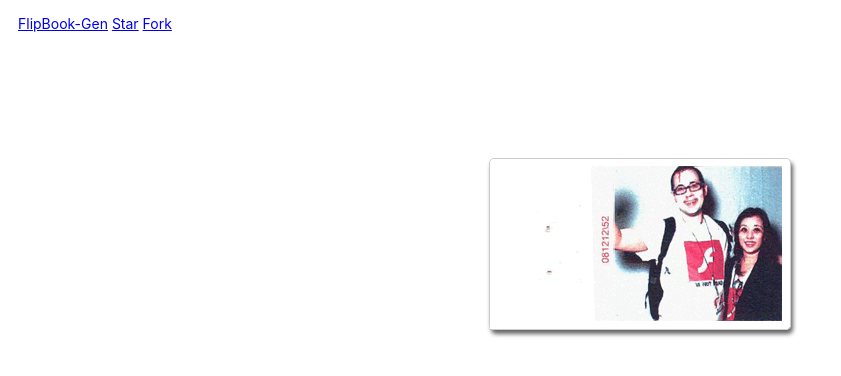
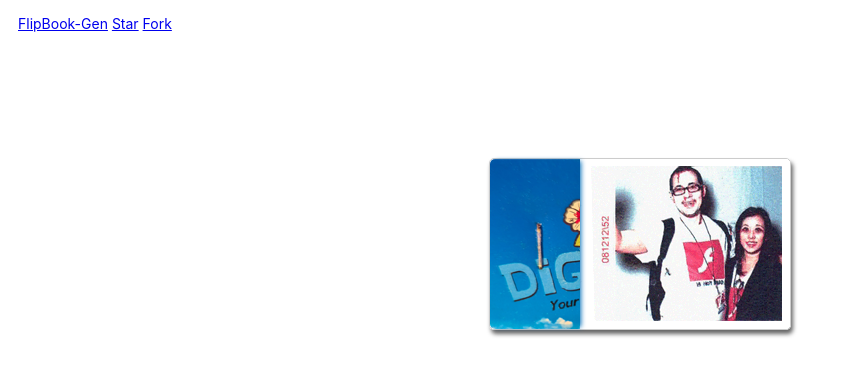
Before and after one commit to nuxy/flip-book-gen, a plain HTML site: page index.html in a window 1280 px wide. In both pictures the pointer is over the element 535 px from the left and 244 px from the top of the page. Shown: the whole page, without its empty margins (0-841 px from the left). Drawn offline with Linux system fonts and the light colour scheme.

Commit message:
Added custom cover & corner image

```diff
--- a/css/demo.css
+++ b/css/demo.css
@@ -17,3 +17,8 @@ body {
 #flip-book .page.inner {
   cursor: none;
 }
+
+#flip-book.flip-book:hover .spline {
+  border-radius: 5px 0 0 5px;
+  box-shadow: 3px 0 5px -2px #016db8;
+}
--- a/index.html
+++ b/index.html
@@ -16,7 +16,7 @@
           transDelay: 200
         };
 
-        var images = [];
+        var images = ['images/cover.png'];
 
         for (var i = 1; i <= 59; i++) {
           images.push(`images/book-page${i}.png`);
```
Also changed, not shown: images/corner.png, images/cover.png (added).
